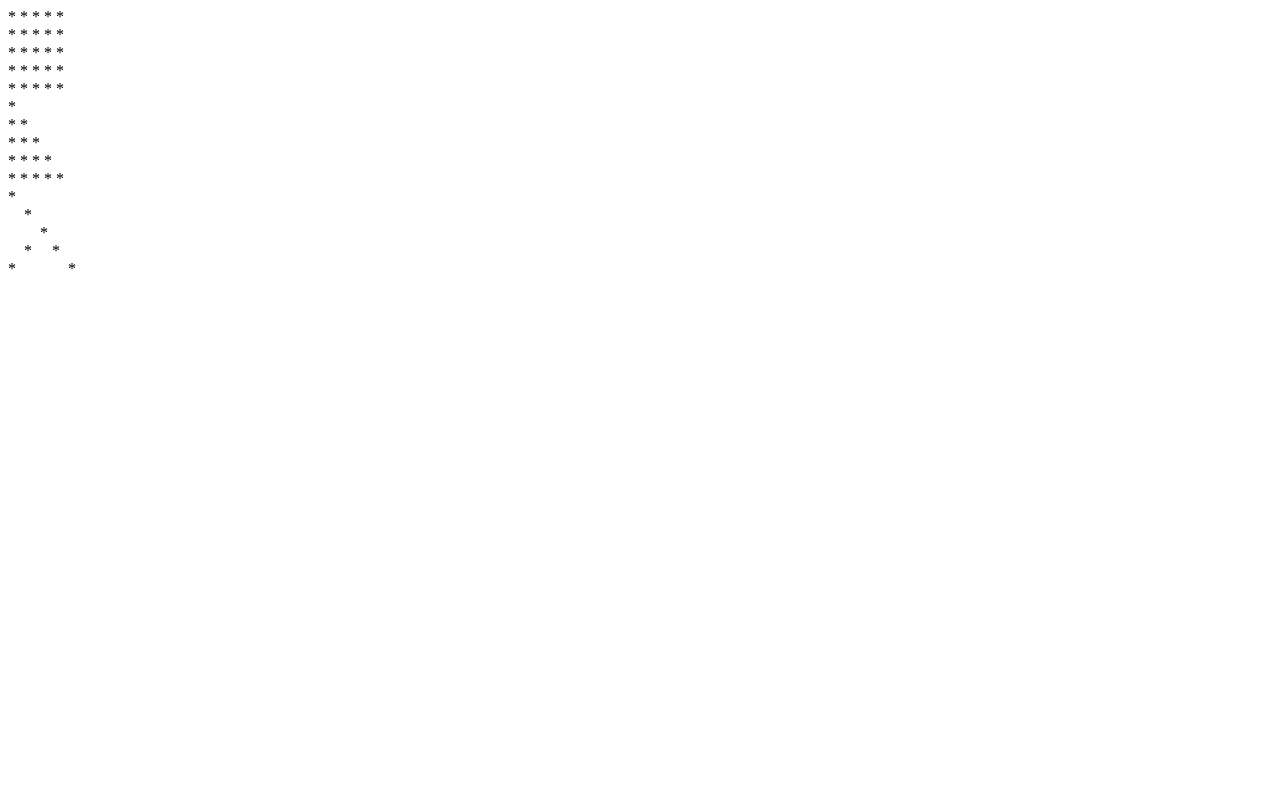
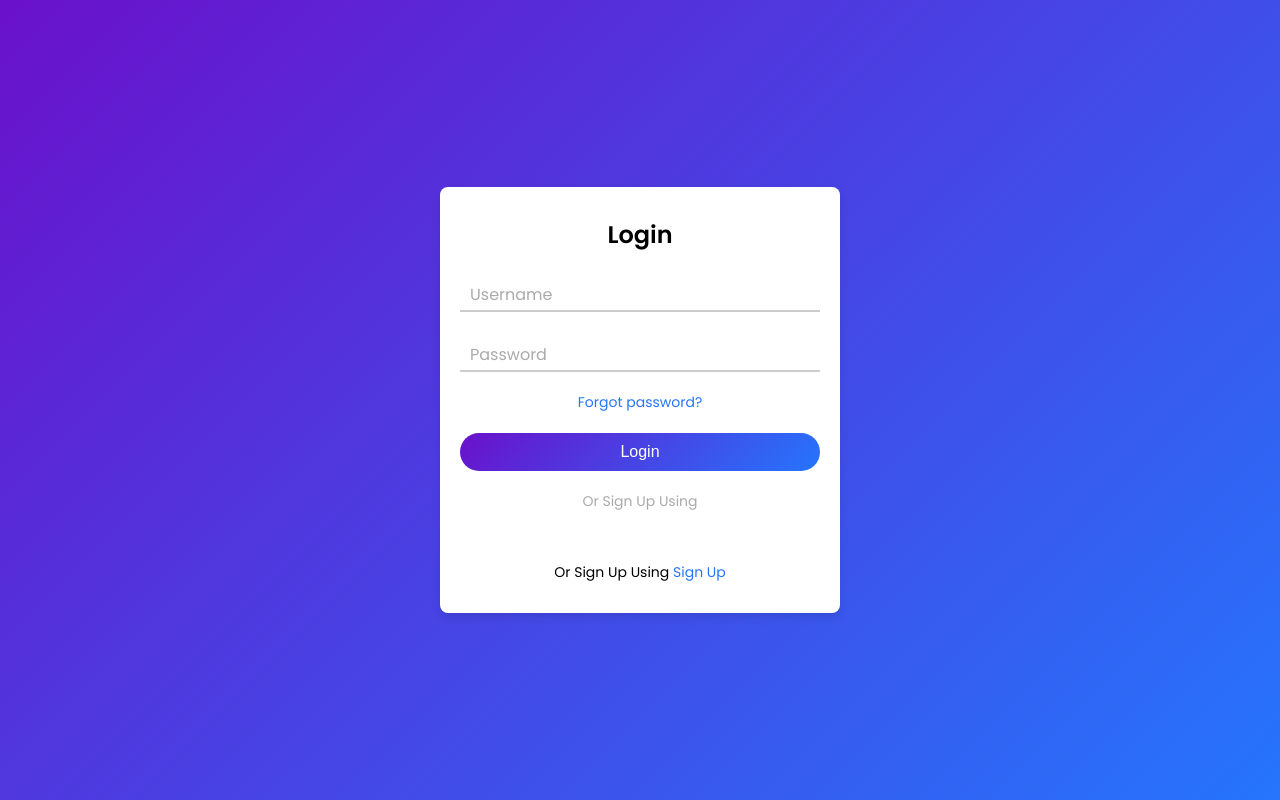
Before and after one commit to Harshithamarthala/batch2, a plain HTML site: page day 3/variables.html in a window 1280 px wide. Drawn offline with Linux system fonts and the light colour scheme.

Commit message:
programs

```diff
--- /dev/null
+++ b/day 3/styles.css
@@ -0,0 +1,126 @@
+@import url('https://fonts.googleapis.com/css2?family=Poppins:wght@300;400;600&display=swap');
+
+* {
+  margin: 0;
+  padding: 0;
+  box-sizing: border-box;
+}
+
+body {
+  font-family: 'Poppins', sans-serif;
+  background: linear-gradient(135deg, #6a11cb, #2575fc);
+  height: 100vh;
+  display: flex;
+  justify-content: center;
+  align-items: center;
+}
+
+.login-container {
+  width: 100%;
+  max-width: 400px;
+}
+
+.login-box {
+  background: #fff;
+  padding: 30px 20px;
+  border-radius: 8px;
+  text-align: center;
+  box-shadow: 0 4px 10px rgba(0, 0, 0, 0.1);
+}
+
+h2 {
+  font-weight: 600;
+  margin-bottom: 20px;
+}
+
+.input-box {
+  position: relative;
+  margin-bottom: 20px;
+}
+
+.input-box input {
+  width: 100%;
+  padding: 10px;
+  border: none;
+  border-bottom: 2px solid #ccc;
+  font-size: 16px;
+  outline: none;
+  transition: 0.3s;
+}
+
+.input-box label {
+  position: absolute;
+  top: 10px;
+  left: 10px;
+  color: #aaa;
+  font-size: 16px;
+  pointer-events: none;
+  transition: 0.3s;
+}
+
+.input-box input:focus + label,
+.input-box input:valid + label {
+  top: -10px;
+  font-size: 12px;
+  color: #2575fc;
+}
+
+.forgot-password {
+  display: block;
+  margin: 10px 0 20px;
+  color: #2575fc;
+  text-decoration: none;
+  font-size: 14px;
+}
+
+.forgot-password:hover {
+  text-decoration: underline;
+}
+
+.login-button {
+  width: 100%;
+  padding: 10px;
+  background: linear-gradient(135deg, #6a11cb, #2575fc);
+  border: none;
+  border-radius: 20px;
+  color: #fff;
+  font-size: 16px;
+  cursor: pointer;
+  transition: 0.3s;
+}
+
+.login-button:hover {
+  opacity: 0.9;
+}
+
+.social-login {
+  margin: 20px 0 10px;
+  color: #aaa;
+  font-size: 14px;
+}
+
+.social-icons a {
+  margin: 0 10px;
+  text-decoration: none;
+  font-size: 20px;
+  color: #2575fc;
+  transition: 0.3s;
+}
+
+.social-icons a:hover {
+  color: #6a11cb;
+}
+
+.signup-link {
+  margin-top: 10px;
+  font-size: 14px;
+}
+
+.signup-link a {
+  color: #2575fc;
+  text-decoration: none;
+}
+
+.signup-link a:hover {
+  text-decoration: underline;
+}
--- a/day 3/variables.html
+++ b/day 3/variables.html
@@ -1,13 +1,35 @@
 <!DOCTYPE html>
 <html lang="en">
 <head>
-    <meta charset="UTF-8">
-    <meta name="viewport" content="width=device-width, initial-scale=1.0">
-    <title>Document</title>
+  <meta charset="UTF-8">
+  <meta name="viewport" content="width=device-width, initial-scale=1.0">
+  <title>Login Form</title>
+  <link rel="stylesheet" href="styles.css">
 </head>
 <body>
-
-    <script src="./programs.js"></script>
-
+  <div class="login-container">
+    <div class="login-box">
+      <h2>Login</h2>
+      <form>
+        <div class="input-box">
+          <input type="text" required>
+          <label>Username</label>
+        </div>
+        <div class="input-box">
+          <input type="password" required>
+          <label>Password</label>
+        </div>
+        <a href="#" class="forgot-password">Forgot password?</a>
+        <button type="submit" class="login-button">Login</button>
+      </form>
+      <p class="social-login">Or Sign Up Using</p>
+      <div class="social-icons">
+        <a href="#"><i class="fa fa-facebook"></i></a>
+        <a href="#"><i class="fa fa-twitter"></i></a>
+        <a href="#"><i class="fa fa-google"></i></a>
+      </div>
+      <p class="signup-link">Or Sign Up Using <a href="#">Sign Up</a></p>
+    </div>
+  </div>
 </body>
 </html>
```
Also changed, not shown: day 3/arrays.js (added, +28 -0 lines), day 3/index.html (added, +11 -0 lines).
